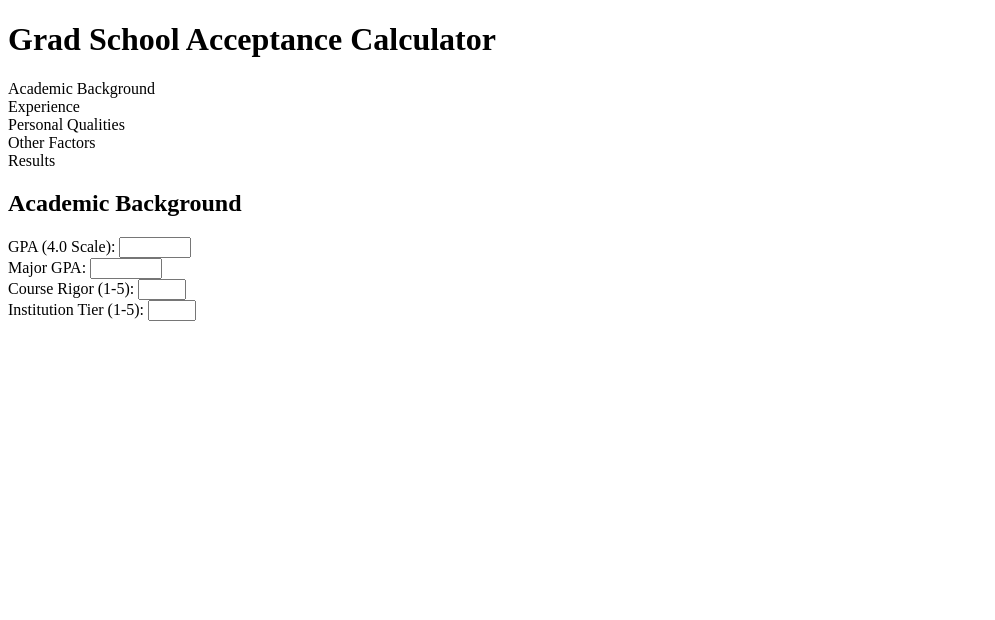
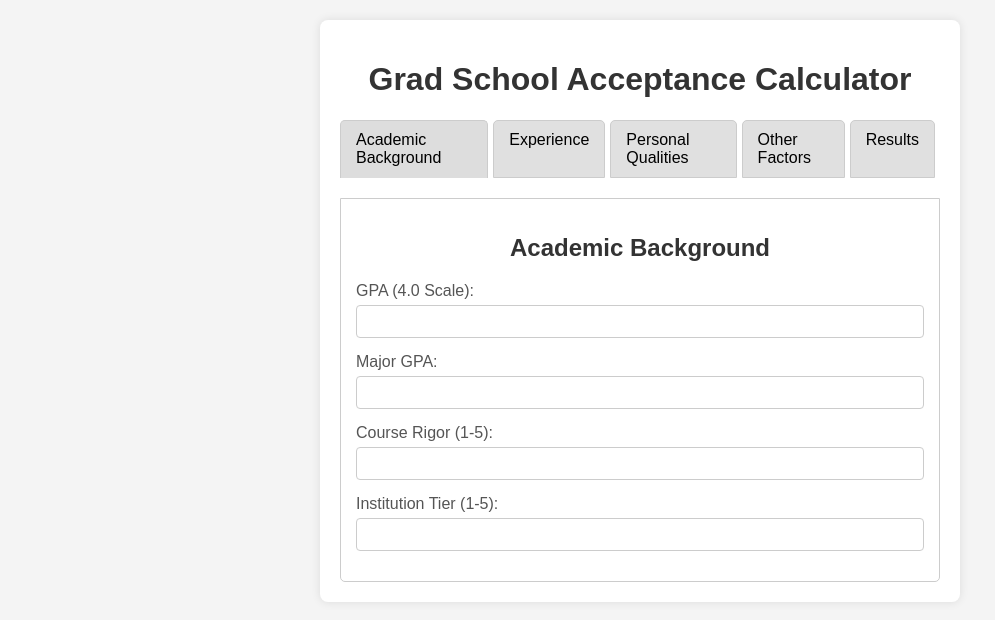
Before and after one commit to Admit-Lab/grad-school-calculator, a plain HTML site: page index.html in a window 1280 px wide. Shown: the whole page, without its empty margins (0-995 px from the left). Drawn offline with Linux system fonts and the light colour scheme.

Commit message:
Update style.css

```diff
--- a/style.css
+++ b/style.css
@@ -1,31 +1,77 @@
- /* Base iframe style */
- iframe {
-    width: 100%;
-    height: 600px; /* Set your base height */
-    border: 0; /* Optional: Remove border */
-    overflow: hidden; /* Remove scrollbars */
-  }
-
-
-/* Responsive styles for larger screens */
-@media screen and (min-width: 1024px) {
-    iframe {
-        height: 850px; /* Adjust for larger screens */
-    }
+body {
+    font-family: sans-serif;
+    margin: 20px;
+    background-color: #f4f4f4;
 }
 
-/* Responsive styles for smaller tablets */
-@media screen and (max-width: 768px) {
-    iframe {
-        height: 700px;  /* Adjust for smaller tablets */
-    }
+.container {
+    background-color: white;
+    padding: 20px;
+    border-radius: 8px;
+    box-shadow: 0 0 10px rgba(0, 0, 0, 0.1);
+    max-width: 600px;
+    margin: 0 auto;
 }
 
+h1, h2 {
+    color: #333;
+    text-align: center;
+}
 
-/* Responsive styles for mobile */
-@media screen and (max-width: 480px) {
-    iframe {
-        height: 600px;  /* Adjust for mobile */
-        margin-bottom: 10px; /* Add space under the calculator on mobile */
-    }
+.tab-container {
+    display: flex;
+    margin-bottom: 20px;
+    justify-content: center;
 }
+
+.tab {
+    padding: 10px 15px;
+    background-color: #e0e0e0;
+    cursor: pointer;
+    border: 1px solid #ccc;
+    border-radius: 5px 5px 0 0;
+    margin-right: 5px;
+}
+
+.tab.active {
+    background-color: #ddd;
+    border-bottom: none;
+}
+
+.tab-content {
+    padding: 15px;
+    border: 1px solid #ccc;
+    border-radius: 0 0 5px 5px;
+    display: none; /* Hidden by default */
+}
+
+.input-group {
+    margin-bottom: 15px;
+    display: flex;
+    flex-direction: column;
+}
+
+.input-group label {
+    margin-bottom: 5px;
+    color: #555;
+}
+
+.input-group input[type="number"] {
+    padding: 8px;
+    border: 1px solid #ccc;
+    border-radius: 4px;
+}
+
+.results {
+    margin-top: 20px;
+    text-align: center;
+}
+/* Image Styling */
+
+.header-image {
+display: block;
+max-width: 100%; /* Make it responsive */
+height: auto;
+margin: 10px auto 20px; /* Add spacing around image*/
+border-radius: 8px; /* Optional: Rounded corners */
+}
```
